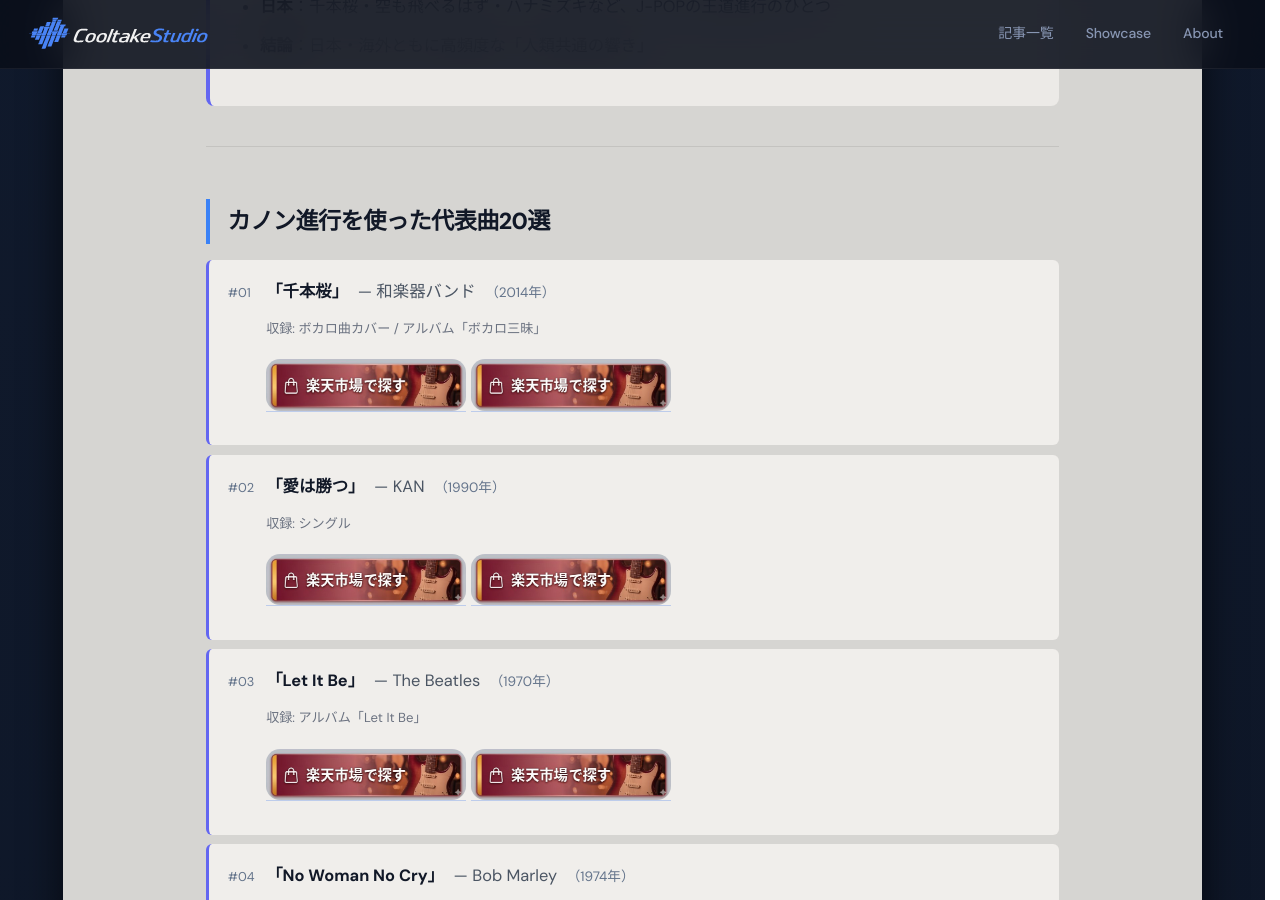
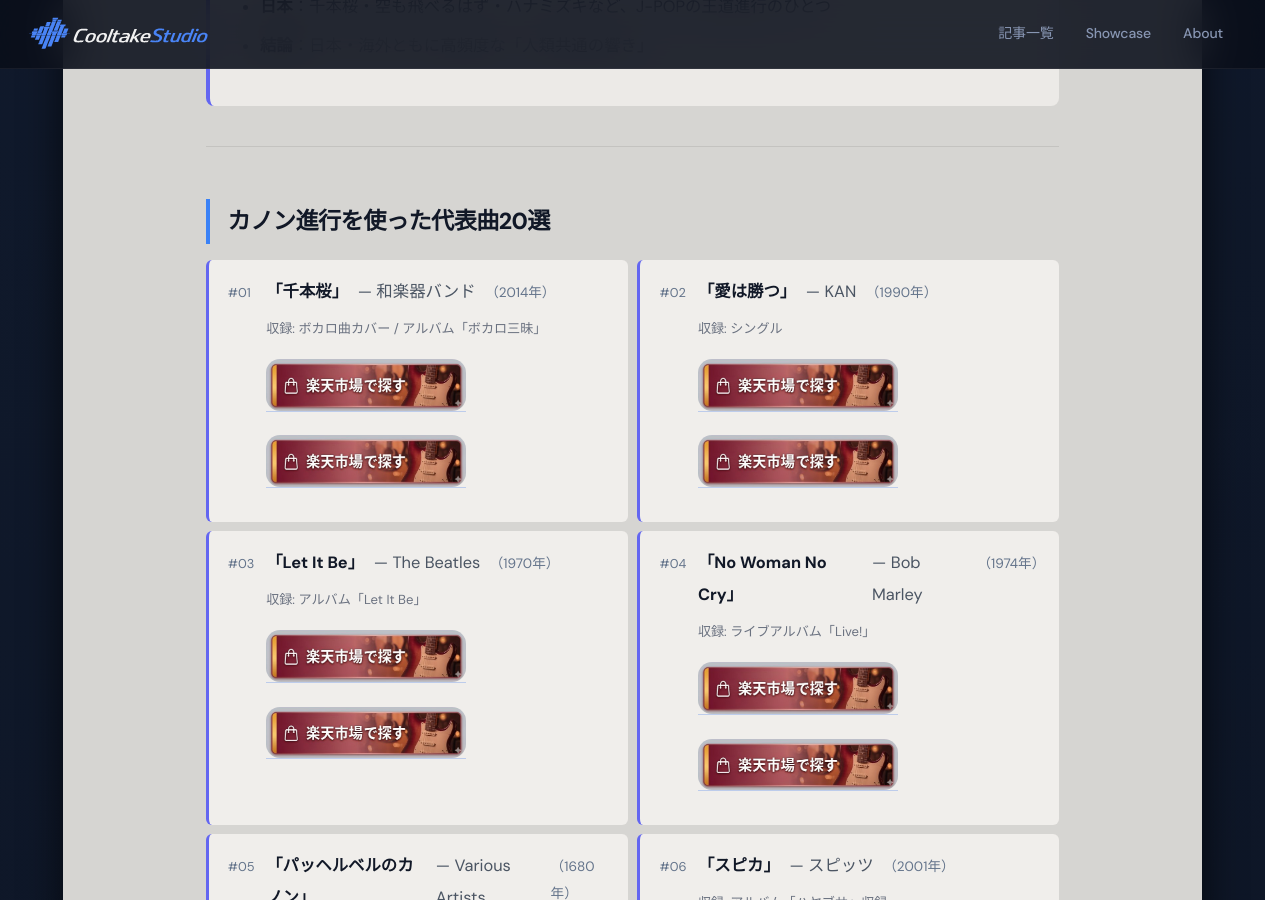
Before and after one commit to cooltake/cooltake-staging, a Jekyll site: the page built from _posts/2026-05-30-chord-progression-02-canon.md, in a window 1280 px wide and 900 px high, scrolled down 826 px. Built offline with Jekyll 4.4.1, drawn with Linux system fonts in a browser that asks for light colours; some web fonts are replaced.

Commit message:
fix: chord-02 width200 rakuten-id soundhouse-url disclaimer nav

```diff
--- a/_posts/2026-05-30-chord-progression-02-canon.md
+++ b/_posts/2026-05-30-chord-progression-02-canon.md
@@ -31,7 +31,8 @@
 ## カノン進行を使った代表曲20選
 
 
-<div style="background:#f0eeeb;border-radius:6px;padding:1rem 1.2rem;margin:.6rem 0;border-left:3px solid #6366f1;">
+<div style="display:grid;grid-template-columns:repeat(2,1fr);gap:.6rem;margin:1rem 0;">
+<div style="background:#f0eeeb;border-radius:6px;padding:1rem 1.2rem;margin:0;border-left:3px solid #6366f1;">
 <div style="display:flex;align-items:baseline;gap:.6rem;margin-bottom:.5rem;">
   <span style="color:#64748b;font-size:.8rem;min-width:1.8rem;">#01</span>
   <span style="color:#111827;font-weight:bold;">「千本桜」</span>
@@ -44,7 +45,7 @@
 <a href="https://hb.afl.rakuten.co.jp/ichiba/54518dd8.3792440a.54518dd9.03b99be4/?pc=https%3A//search.rakuten.co.jp/search/mall/%E5%92%8C%E6%A5%BD%E5%99%A8%E3%83%90%E3%83%B3%E3%83%89%2B%E3%83%99%E3%82%B9%E3%83%88%2BCD/" rel="nofollow" referrerpolicy="no-referrer-when-downgrade" style="display:inline-block;text-decoration:none;margin:.4rem 0;"><img src="/assets/images/btn-rakuten.jpg" alt="和楽器バンド ベスト・全作品を楽天で探す" width="200" style="max-width:100%;height:auto;border-radius:14px;display:block;"></a>
 </div>
 </div>
-<div style="background:#f0eeeb;border-radius:6px;padding:1rem 1.2rem;margin:.6rem 0;border-left:3px solid #6366f1;">
+<div style="background:#f0eeeb;border-radius:6px;padding:1rem 1.2rem;margin:0;border-left:3px solid #6366f1;">
 <div style="display:flex;align-items:baseline;gap:.6rem;margin-bottom:.5rem;">
   <span style="color:#64748b;font-size:.8rem;min-width:1.8rem;">#02</span>
   <span style="color:#111827;font-weight:bold;">「愛は勝つ」</span>
@@ -57,7 +58,7 @@
 <a href="https://hb.afl.rakuten.co.jp/ichiba/54518dd8.3792440a.54518dd9.03b99be4/?pc=https%3A//search.rakuten.co.jp/search/mall/KAN%2B%E3%83%99%E3%82%B9%E3%83%88%2BCD/" rel="nofollow" referrerpolicy="no-referrer-when-downgrade" style="display:inline-block;text-decoration:none;margin:.4rem 0;"><img src="/assets/images/btn-rakuten.jpg" alt="KAN ベスト・全作品を楽天で探す" width="200" style="max-width:100%;height:auto;border-radius:14px;display:block;"></a>
 </div>
 </div>
-<div style="background:#f0eeeb;border-radius:6px;padding:1rem 1.2rem;margin:.6rem 0;border-left:3px solid #6366f1;">
+<div style="background:#f0eeeb;border-radius:6px;padding:1rem 1.2rem;margin:0;border-left:3px solid #6366f1;">
 <div style="display:flex;align-items:baseline;gap:.6rem;margin-bottom:.5rem;">
   <span style="color:#64748b;font-size:.8rem;min-width:1.8rem;">#03</span>
   <span style="color:#111827;font-weight:bold;">「Let It Be」</span>
@@ -70,7 +71,7 @@
 <a href="https://hb.afl.rakuten.co.jp/ichiba/54518dd8.3792440a.54518dd9.03b99be4/?pc=https%3A//search.rakuten.co.jp/search/mall/Beatles%2BLet%2BIt%2BBe%2BCD/" rel="nofollow" referrerpolicy="no-referrer-when-downgrade" style="display:inline-block;text-decoration:none;margin:.4rem 0;"><img src="/assets/images/btn-rakuten.jpg" alt="The Beatles ベスト・全作品を楽天で探す" width="200" style="max-width:100%;height:auto;border-radius:14px;display:block;"></a>
 </div>
 </div>
-<div style="background:#f0eeeb;border-radius:6px;padding:1rem 1.2rem;margin:.6rem 0;border-left:3px solid #6366f1;">
+<div style="background:#f0eeeb;border-radius:6px;padding:1rem 1.2rem;margin:0;border-left:3px solid #6366f1;">
 <div style="display:flex;align-items:baseline;gap:.6rem;margin-bottom:.5rem;">
   <span style="color:#64748b;font-size:.8rem;min-width:1.8rem;">#04</span>
   <span style="color:#111827;font-weight:bold;">「No Woman No Cry」</span>
@@ -83,7 +84,7 @@
 <a href="https://hb.afl.rakuten.co.jp/ichiba/54518dd8.3792440a.54518dd9.03b99be4/?pc=https%3A//search.rakuten.co.jp/search/mall/Bob%2BMarley%2B%E3%83%99%E3%82%B9%E3%83%88%2BCD/" rel="nofollow" referrerpolicy="no-referrer-when-downgrade" style="display:inline-block;text-decoration:none;margin:.4rem 0;"><img src="/assets/images/btn-rakuten.jpg" alt="Bob Marley ベスト・全作品を楽天で探す" width="200" style="max-width:100%;height:auto;border-radius:14px;display:block;"></a>
 </div>
 </div>
-<div style="background:#f0eeeb;border-radius:6px;padding:1rem 1.2rem;margin:.6rem 0;border-left:3px solid #6366f1;">
+<div style="background:#f0eeeb;border-radius:6px;padding:1rem 1.2rem;margin:0;border-left:3px solid #6366f1;">
 <div style="display:flex;align-items:baseline;gap:.6rem;margin-bottom:.5rem;">
   <span style="color:#64748b;font-size:.8rem;min-width:1.8rem;">#05</span>
   <span style="color:#111827;font-weight:bold;">「パッヘルベルのカノン」</span>
@@ -96,7 +97,7 @@
 <a href="https://hb.afl.rakuten.co.jp/ichiba/54518dd8.3792440a.54518dd9.03b99be4/?pc=https%3A//search.rakuten.co.jp/search/mall/%E3%83%91%E3%83%83%E3%83%98%E3%83%AB%E3%83%99%E3%83%AB%2BCD%2B%E3%82%AF%E3%83%A9%E3%82%B7%E3%83%83%E3%82%AF/" rel="nofollow" referrerpolicy="no-referrer-when-downgrade" style="display:inline-block;text-decoration:none;margin:.4rem 0;"><img src="/assets/images/btn-rakuten.jpg" alt="Various Artists ベスト・全作品を楽天で探す" width="200" style="max-width:100%;height:auto;border-radius:14px;display:block;"></a>
 </div>
 </div>
-<div style="background:#f0eeeb;border-radius:6px;padding:1rem 1.2rem;margin:.6rem 0;border-left:3px solid #6366f1;">
+<div style="background:#f0eeeb;border-radius:6px;padding:1rem 1.2rem;margin:0;border-left:3px solid #6366f1;">
 <div style="display:flex;align-items:baseline;gap:.6rem;margin-bottom:.5rem;">
   <span style="color:#64748b;font-size:.8rem;min-width:1.8rem;">#06</span>
   <span style="color:#111827;font-weight:bold;">「スピカ」</span>
@@ -109,7 +110,7 @@
 <a href="https://hb.afl.rakuten.co.jp/ichiba/54518dd8.3792440a.54518dd9.03b99be4/?pc=https%3A//search.rakuten.co.jp/search/mall/%E3%82%B9%E3%83%94%E3%83%83%E3%83%84%2B%E3%83%99%E3%82%B9%E3%83%88%2BCD/" rel="nofollow" referrerpolicy="no-referrer-when-downgrade" style="display:inline-block;text-decoration:none;margin:.4rem 0;"><img src="/assets/images/btn-rakuten.jpg" alt="スピッツ ベスト・全作品を楽天で探す" width="200" style="max-width:100%;height:auto;border-radius:14px;display:block;"></a>
 </div>
 </div>
-<div style="background:#f0eeeb;border-radius:6px;padding:1rem 1.2rem;margin:.6rem 0;border-left:3px solid #6366f1;">
+<div style="background:#f0eeeb;border-radius:6px;padding:1rem 1.2rem;margin:0;border-left:3px solid #6366f1;">
 <div style="display:flex;align-items:baseline;gap:.6rem;margin-bottom:.5rem;">
   <span style="color:#64748b;font-size:.8rem;min-width:1.8rem;">#07</span>
   <span style="color:#111827;font-weight:bold;">「さよなら大好きな人」</span>
@@ -122,7 +123,7 @@
 <a href="https://hb.afl.rakuten.co.jp/ichiba/54518dd8.3792440a.54518dd9.03b99be4/?pc=https%3A//search.rakuten.co.jp/search/mall/%E6%9D%8F%E9%87%8C%2B%E3%82%A2%E3%83%AB%E3%83%90%E3%83%A0%2BCD/" rel="nofollow" referrerpolicy="no-referrer-when-downgrade" style="display:inline-block;text-decoration:none;margin:.4rem 0;"><img src="/assets/images/btn-rakuten.jpg" alt="杏里 ベスト・全作品を楽天で探す" width="200" style="max-width:100%;height:auto;border-radius:14px;display:block;"></a>
 </div>
 </div>
-<div style="background:#f0eeeb;border-radius:6px;padding:1rem 1.2rem;margin:.6rem 0;border-left:3px solid #6366f1;">
+<div style="background:#f0eeeb;border-radius:6px;padding:1rem 1.2rem;margin:0;border-left:3px solid #6366f1;">
 <div style="display:flex;align-items:baseline;gap:.6rem;margin-bottom:.5rem;">
   <span style="color:#64748b;font-size:.8rem;min-width:1.8rem;">#08</span>
   <span style="color:#111827;font-weight:bold;">「Basket Case」</span>
@@ -135,7 +136,7 @@
 <a href="https://hb.afl.rakuten.co.jp/ichiba/54518dd8.3792440a.54518dd9.03b99be4/?pc=https%3A//search.rakuten.co.jp/search/mall/Green%2BDay%2BDookie%2BCD/" rel="nofollow" referrerpolicy="no-referrer-when-downgrade" style="display:inline-block;text-decoration:none;margin:.4rem 0;"><img src="/assets/images/btn-rakuten.jpg" alt="Green Day ベスト・全作品を楽天で探す" width="200" style="max-width:100%;height:auto;border-radius:14px;display:block;"></a>
 </div>
 </div>
-<div style="background:#f0eeeb;border-radius:6px;padding:1rem 1.2rem;margin:.6rem 0;border-left:3px solid #6366f1;">
+<div style="background:#f0eeeb;border-radius:6px;padding:1rem 1.2rem;margin:0;border-left:3px solid #6366f1;">
 <div style="display:flex;align-items:baseline;gap:.6rem;margin-bottom:.5rem;">
   <span style="color:#64748b;font-size:.8rem;min-width:1.8rem;">#09</span>
   <span style="color:#111827;font-weight:bold;">「クリスマスキャロルの頃には」</span>
@@ -148,7 +149,7 @@
 <a href="https://hb.afl.rakuten.co.jp/ichiba/54518dd8.3792440a.54518dd9.03b99be4/?pc=https%3A//search.rakuten.co.jp/search/mall/%E7%A8%B2%E5%9E%A3%E6%BD%A4%E4%B8%80%2B%E3%83%99%E3%82%B9%E3%83%88%2BCD/" rel="nofollow" referrerpolicy="no-referrer-when-downgrade" style="display:inline-block;text-decoration:none;margin:.4rem 0;"><img src="/assets/images/btn-rakuten.jpg" alt="稲垣潤一 ベスト・全作品を楽天で探す" width="200" style="max-width:100%;height:auto;border-radius:14px;display:block;"></a>
 </div>
 </div>
-<div style="background:#f0eeeb;border-radius:6px;padding:1rem 1.2rem;margin:.6rem 0;border-left:3px solid #6366f1;">
+<div style="background:#f0eeeb;border-radius:6px;padding:1rem 1.2rem;margin:0;border-left:3px solid #6366f1;">
 <div style="display:flex;align-items:baseline;gap:.6rem;margin-bottom:.5rem;">
   <span style="color:#64748b;font-size:.8rem;min-width:1.8rem;">#10</span>
   <span style="color:#111827;font-weight:bold;">「I'm Yours」</span>
@@ -161,7 +162,7 @@
 <a href="https://hb.afl.rakuten.co.jp/ichiba/54518dd8.3792440a.54518dd9.03b99be4/?pc=https%3A//search.rakuten.co.jp/search/mall/Jason%2BMraz%2B%E3%83%99%E3%82%B9%E3%83%88%2BCD/" rel="nofollow" referrerpolicy="no-referrer-when-downgrade" style="display:inline-block;text-decoration:none;margin:.4rem 0;"><img src="/assets/images/btn-rakuten.jpg" alt="Jason Mraz ベスト・全作品を楽天で探す" width="200" style="max-width:100%;height:auto;border-radius:14px;display:block;"></a>
 </div>
 </div>
-<div style="background:#f0eeeb;border-radius:6px;padding:1rem 1.2rem;margin:.6rem 0;border-left:3px solid #6366f1;">
+<div style="background:#f0eeeb;border-radius:6px;padding:1rem 1.2rem;margin:0;border-left:3px solid #6366f1;">
 <div style="display:flex;align-items:baseline;gap:.6rem;margin-bottom:.5rem;">
   <span style="color:#64748b;font-size:.8rem;min-width:1.8rem;">#11</span>
   <span style="color:#111827;font-weight:bold;">「空も飛べるはず」</span>
@@ -174,7 +175,7 @@
 <a href="https://hb.afl.rakuten.co.jp/ichiba/54518dd8.3792440a.54518dd9.03b99be4/?pc=https%3A//search.rakuten.co.jp/search/mall/%E3%82%B9%E3%83%94%E3%83%83%E3%83%84%2B%E3%83%99%E3%82%B9%E3%83%88%2BCD/" rel="nofollow" referrerpolicy="no-referrer-when-downgrade" style="display:inline-block;text-decoration:none;margin:.4rem 0;"><img src="/assets/images/btn-rakuten.jpg" alt="スピッツ ベスト・全作品を楽天で探す" width="200" style="max-width:100%;height:auto;border-radius:14px;display:block;"></a>
 </div>
 </div>
-<div style="background:#f0eeeb;border-radius:6px;padding:1rem 1.2rem;margin:.6rem 0;border-left:3px solid #6366f1;">
+<div style="background:#f0eeeb;border-radius:6px;padding:1rem 1.2rem;margin:0;border-left:3px solid #6366f1;">
 <div style="display:flex;align-items:baseline;gap:.6rem;margin-bottom:.5rem;">
   <span style="color:#64748b;font-size:.8rem;min-width:1.8rem;">#12</span>
   <span style="color:#111827;font-weight:bold;">「パラダイス銀河」</span>
@@ -187,7 +188,7 @@
 <a href="https://hb.afl.rakuten.co.jp/ichiba/54518dd8.3792440a.54518dd9.03b99be4/?pc=https%3A//search.rakuten.co.jp/search/mall/%E5%85%89GENJI%2B%E3%83%99%E3%82%B9%E3%83%88%2BCD/" rel="nofollow" referrerpolicy="no-referrer-when-downgrade" style="display:inline-block;text-decoration:none;margin:.4rem 0;"><img src="/assets/images/btn-rakuten.jpg" alt="光GENJI ベスト・全作品を楽天で探す" width="200" style="max-width:100%;height:auto;border-radius:14px;display:block;"></a>
 </div>
 </div>
-<div style="background:#f0eeeb;border-radius:6px;padding:1rem 1.2rem;margin:.6rem 0;border-left:3px solid #6366f1;">
+<div style="background:#f0eeeb;border-radius:6px;padding:1rem 1.2rem;margin:0;border-left:3px solid #6366f1;">
 <div style="display:flex;align-items:baseline;gap:.6rem;margin-bottom:.5rem;">
   <span style="color:#64748b;font-size:.8rem;min-width:1.8rem;">#13</span>
   <span style="color:#111827;font-weight:bold;">「あの夏へ」</span>
@@ -200,7 +201,7 @@
 <a href="https://hb.afl.rakuten.co.jp/ichiba/54518dd8.3792440a.54518dd9.03b99be4/?pc=https%3A//search.rakuten.co.jp/search/mall/%E4%B9%85%E7%9F%B3%E8%AD%B2%2B%E3%83%99%E3%82%B9%E3%83%88%2BCD/" rel="nofollow" referrerpolicy="no-referrer-when-downgrade" style="display:inline-block;text-decoration:none;margin:.4rem 0;"><img src="/assets/images/btn-rakuten.jpg" alt="久石譲 ベスト・全作品を楽天で探す" width="200" style="max-width:100%;height:auto;border-radius:14px;display:block;"></a>
 </div>
 </div>
-<div style="background:#f0eeeb;border-radius:6px;padding:1rem 1.2rem;margin:.6rem 0;border-left:3px solid #6366f1;">
+<div style="background:#f0eeeb;border-radius:6px;padding:1rem 1.2rem;margin:0;border-left:3px solid #6366f1;">
 <div style="display:flex;align-items:baseline;gap:.6rem;margin-bottom:.5rem;">
   <span style="color:#64748b;font-size:.8rem;min-width:1.8rem;">#14</span>
   <span style="color:#111827;font-weight:bold;">「Knockin' on Heaven's Door」</span>
@@ -213,7 +214,7 @@
 <a href="https://hb.afl.rakuten.co.jp/ichiba/54518dd8.3792440a.54518dd9.03b99be4/?pc=https%3A//search.rakuten.co.jp/search/mall/Bob%2BDylan%2B%E3%83%99%E3%82%B9%E3%83%88%2BCD/" rel="nofollow" referrerpolicy="no-referrer-when-downgrade" style="display:inline-block;text-decoration:none;margin:.4rem 0;"><img src="/assets/images/btn-rakuten.jpg" alt="Bob Dylan ベスト・全作品を楽天で探す" width="200" style="max-width:100%;height:auto;border-radius:14px;display:block;"></a>
 </div>
 </div>
-<div style="background:#f0eeeb;border-radius:6px;padding:1rem 1.2rem;margin:.6rem 0;border-left:3px solid #6366f1;">
+<div style="background:#f0eeeb;border-radius:6px;padding:1rem 1.2rem;margin:0;border-left:3px solid #6366f1;">
 <div style="display:flex;align-items:baseline;gap:.6rem;margin-bottom:.5rem;">
   <span style="color:#64748b;font-size:.8rem;min-width:1.8rem;">#15</span>
   <span style="color:#111827;font-weight:bold;">「ハナミズキ」</span>
@@ -226,7 +227,7 @@
 <a href="https://hb.afl.rakuten.co.jp/ichiba/54518dd8.3792440a.54518dd9.03b99be4/?pc=https%3A//search.rakuten.co.jp/search/mall/%E4%B8%80%E9%9D%92%E7%AA%88%2B%E3%83%99%E3%82%B9%E3%83%88%2BCD/" rel="nofollow" referrerpolicy="no-referrer-when-downgrade" style="display:inline-block;text-decoration:none;margin:.4rem 0;"><img src="/assets/images/btn-rakuten.jpg" alt="一青窈 ベスト・全作品を楽天で探す" width="200" style="max-width:100%;height:auto;border-radius:14px;display:block;"></a>
 </div>
 </div>
-<div style="background:#f0eeeb;border-radius:6px;padding:1rem 1.2rem;margin:.6rem 0;border-left:3px solid #6366f1;">
+<div style="background:#f0eeeb;border-radius:6px;padding:1rem 1.2rem;margin:0;border-left:3px solid #6366f1;">
 <div style="display:flex;align-items:baseline;gap:.6rem;margin-bottom:.5rem;">
   <span style="color:#64748b;font-size:.8rem;min-width:1.8rem;">#16</span>
   <span style="color:#111827;font-weight:bold;">「やさしさで溢れるように」</span>
@@ -239,7 +240,7 @@
 <a href="https://hb.afl.rakuten.co.jp/ichiba/54518dd8.3792440a.54518dd9.03b99be4/?pc=https%3A//search.rakuten.co.jp/search/mall/JUJU%2B%E3%83%99%E3%82%B9%E3%83%88%2BCD/" rel="nofollow" referrerpolicy="no-referrer-when-downgrade" style="display:inline-block;text-decoration:none;margin:.4rem 0;"><img src="/assets/images/btn-rakuten.jpg" alt="JUJU ベスト・全作品を楽天で探す" width="200" style="max-width:100%;height:auto;border-radius:14px;display:block;"></a>
 </div>
 </div>
-<div style="background:#f0eeeb;border-radius:6px;padding:1rem 1.2rem;margin:.6rem 0;border-left:3px solid #6366f1;">
+<div style="background:#f0eeeb;border-radius:6px;padding:1rem 1.2rem;margin:0;border-left:3px solid #6366f1;">
 <div style="display:flex;align-items:baseline;gap:.6rem;margin-bottom:.5rem;">
   <span style="color:#64748b;font-size:.8rem;min-width:1.8rem;">#17</span>
   <span style="color:#111827;font-weight:bold;">「瞳はダイアモンド」</span>
@@ -252,7 +253,7 @@
 <a href="https://hb.afl.rakuten.co.jp/ichiba/54518dd8.3792440a.54518dd9.03b99be4/?pc=https%3A//search.rakuten.co.jp/search/mall/%E6%9D%BE%E7%94%B0%E8%81%96%E5%AD%90%2B%E3%83%99%E3%82%B9%E3%83%88%2BCD/" rel="nofollow" referrerpolicy="no-referrer-when-downgrade" style="display:inline-block;text-decoration:none;margin:.4rem 0;"><img src="/assets/images/btn-rakuten.jpg" alt="松田聖子 ベスト・全作品を楽天で探す" width="200" style="max-width:100%;height:auto;border-radius:14px;display:block;"></a>
 </div>
 </div>
-<div style="background:#f0eeeb;border-radius:6px;padding:1rem 1.2rem;margin:.6rem 0;border-left:3px solid #6366f1;">
+<div style="background:#f0eeeb;border-radius:6px;padding:1rem 1.2rem;margin:0;border-left:3px solid #6366f1;">
 <div style="display:flex;align-items:baseline;gap:.6rem;margin-bottom:.5rem;">
   <span style="color:#64748b;font-size:.8rem;min-width:1.8rem;">#18</span>
   <span style="color:#111827;font-weight:bold;">「パッヘルベルのカノン」</span>
@@ -265,7 +266,7 @@
 <a href="https://hb.afl.rakuten.co.jp/ichiba/54518dd8.3792440a.54518dd9.03b99be4/?pc=https%3A//search.rakuten.co.jp/search/mall/%E6%B8%A1%E8%BE%BA%E9%A6%99%E6%B4%A5%E7%BE%8E%2B%E3%83%99%E3%82%B9%E3%83%88%2BCD/" rel="nofollow" referrerpolicy="no-referrer-when-downgrade" style="display:inline-block;text-decoration:none;margin:.4rem 0;"><img src="/assets/images/btn-rakuten.jpg" alt="渡辺香津美 ベスト・全作品を楽天で探す" width="200" style="max-width:100%;height:auto;border-radius:14px;display:block;"></a>
 </div>
 </div>
-<div style="background:#f0eeeb;border-radius:6px;padding:1rem 1.2rem;margin:.6rem 0;border-left:3px solid #6366f1;">
+<div style="background:#f0eeeb;border-radius:6px;padding:1rem 1.2rem;margin:0;border-left:3px solid #6366f1;">
 <div style="display:flex;align-items:baseline;gap:.6rem;margin-bottom:.5rem;">
   <span style="color:#64748b;font-size:.8rem;min-width:1.8rem;">#19</span>
   <span style="color:#111827;font-weight:bold;">「キラキラ星変奏曲」</span>
@@ -278,7 +279,7 @@
 <a href="https://hb.afl.rakuten.co.jp/ichiba/54518dd8.3792440a.54518dd9.03b99be4/?pc=https%3A//search.rakuten.co.jp/search/mall/%E3%83%A2%E3%83%BC%E3%83%84%E3%82%A1%E3%83%AB%E3%83%88%2B%E3%83%94%E3%82%A2%E3%83%8E%2BCD/" rel="nofollow" referrerpolicy="no-referrer-when-downgrade" style="display:inline-block;text-decoration:none;margin:.4rem 0;"><img src="/assets/images/btn-rakuten.jpg" alt="Mozart風 / 多数 ベスト・全作品を楽天で探す" width="200" style="max-width:100%;height:auto;border-radius:14px;display:block;"></a>
 </div>
 </div>
-<div style="background:#f0eeeb;border-radius:6px;padding:1rem 1.2rem;margin:.6rem 0;border-left:3px solid #6366f1;">
+<div style="background:#f0eeeb;border-radius:6px;padding:1rem 1.2rem;margin:0;border-left:3px solid #6366f1;">
 <div style="display:flex;align-items:baseline;gap:.6rem;margin-bottom:.5rem;">
   <span style="color:#64748b;font-size:.8rem;min-width:1.8rem;">#20</span>
   <span style="color:#111827;font-weight:bold;">「あなたに」</span>
@@ -289,6 +290,7 @@
 <div style="margin-left:2.4rem;">
 <a href="https://hb.afl.rakuten.co.jp/ichiba/54518dd8.3792440a.54518dd9.03b99be4/?pc=https%3A//search.rakuten.co.jp/search/mall/%E4%B8%AD%E5%B3%B6%E3%81%BF%E3%82%86%E3%81%8D%2B%E3%83%99%E3%82%B9%E3%83%88%2BCD/" rel="nofollow" referrerpolicy="no-referrer-when-downgrade" style="display:inline-block;text-decoration:none;margin:.4rem 0;"><img src="/assets/images/btn-rakuten.jpg" alt="「あなたに」収録作品を楽天で探す" width="200" style="max-width:100%;height:auto;border-radius:14px;display:block;"></a>
 <a href="https://hb.afl.rakuten.co.jp/ichiba/54518dd8.3792440a.54518dd9.03b99be4/?pc=https%3A//search.rakuten.co.jp/search/mall/%E4%B8%AD%E5%B3%B6%E3%81%BF%E3%82%86%E3%81%8D%2B%E3%82%A2%E3%83%AB%E3%83%90%E3%83%A0%2BCD/" rel="nofollow" referrerpolicy="no-referrer-when-downgrade" style="display:inline-block;text-decoration:none;margin:.4rem 0;"><img src="/assets/images/btn-rakuten.jpg" alt="中島みゆき ベスト・全作品を楽天で探す" width="200" style="max-width:100%;height:auto;border-radius:14px;display:block;"></a>
+</div>
 </div>
 </div>
 
```
